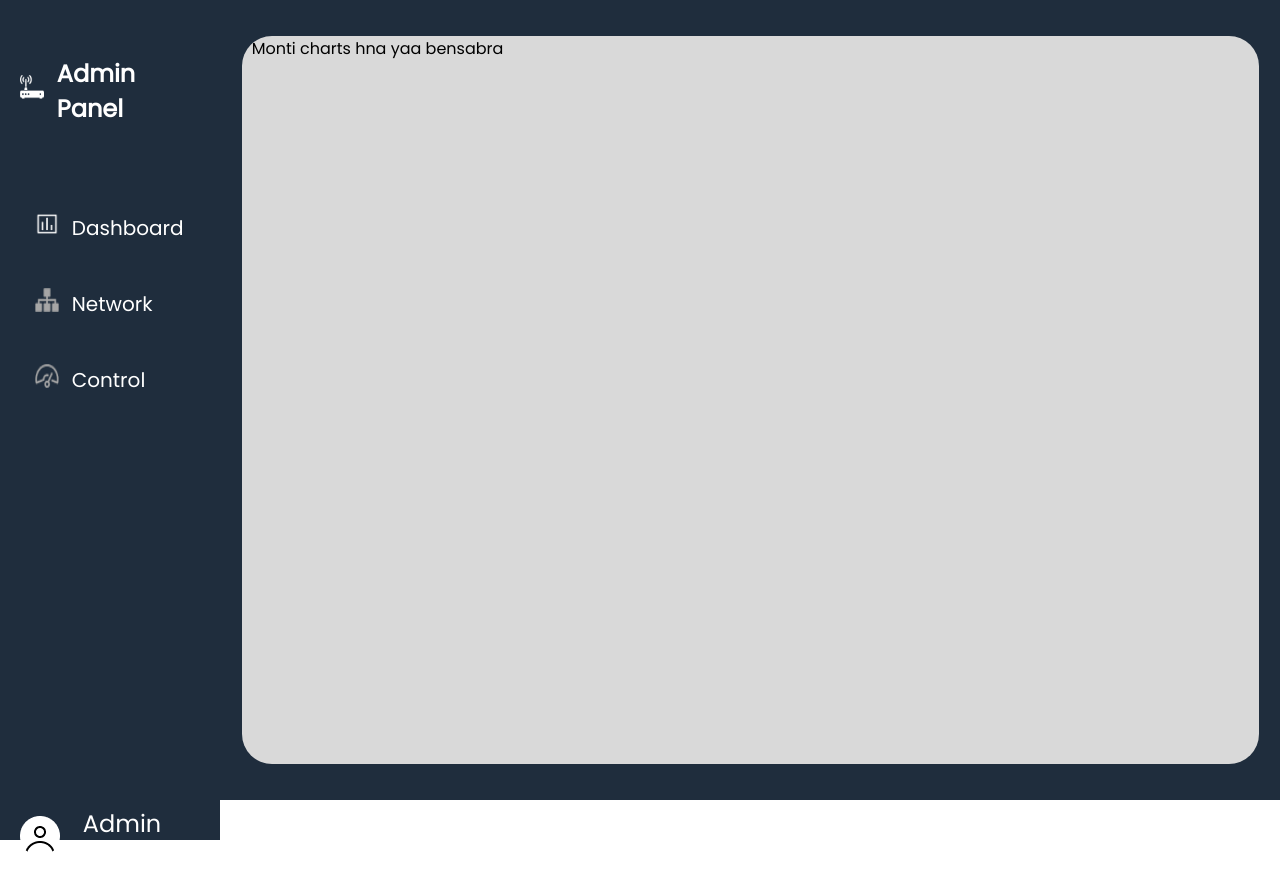
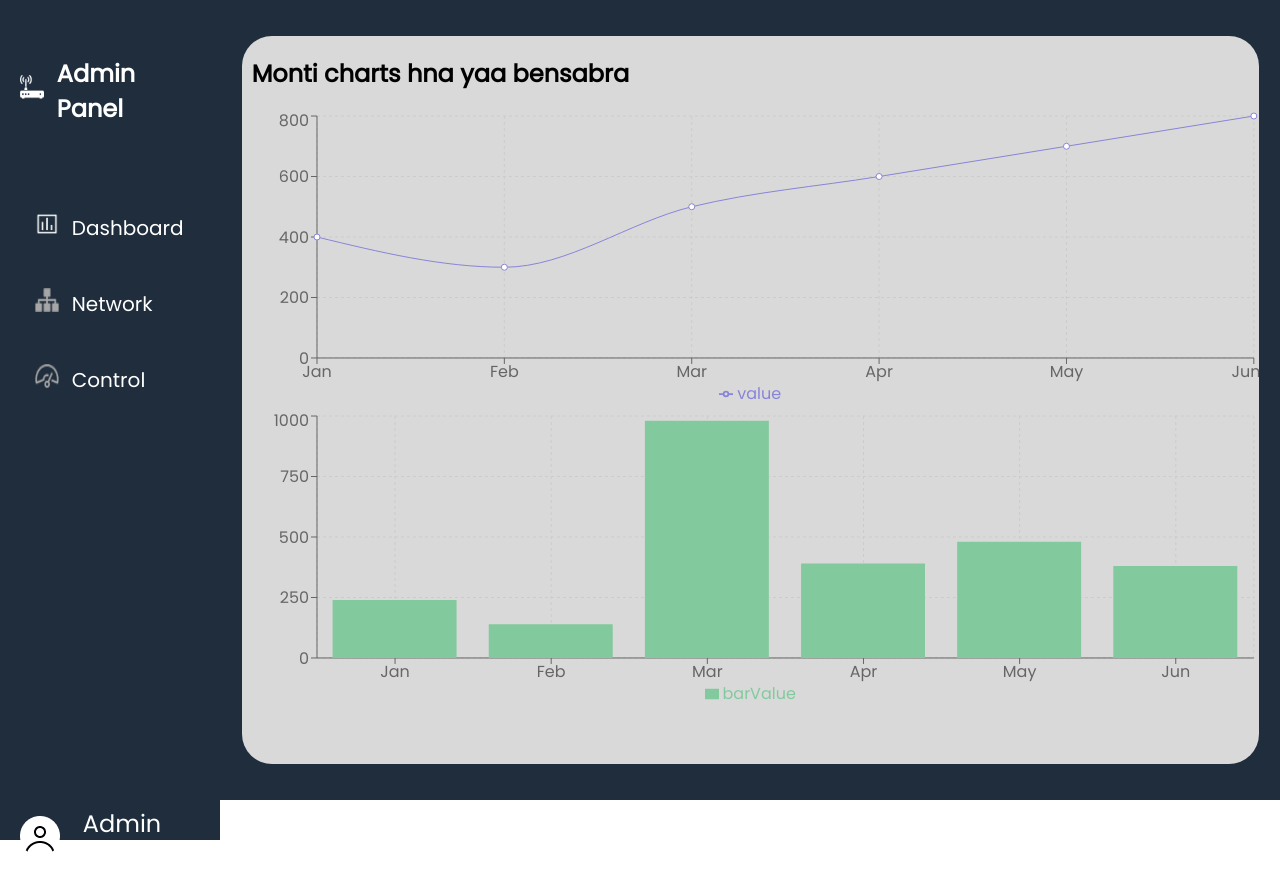
Before and after one commit to arhvnn/DevFest-Frontend, a Next.js app: page /dashboard in a window 1280 px wide. Built offline with nearby package versions, Linux system fonts and the light colour scheme.

Commit message:
Minor changes

```diff
--- a/components/dashboard/dashboardDetails.tsx
+++ b/components/dashboard/dashboardDetails.tsx
@@ -4,13 +4,48 @@ import eyeIcon from '../assets/eye.png';
 import styles from "./dashboard.module.css";
 import { useState } from 'react';
 import { useRouter } from 'next/navigation';
-import "@fontsource/poppins"
+import "@fontsource/poppins";
+import { LineChart, Line, BarChart, Bar, XAxis, YAxis, CartesianGrid, Tooltip, Legend, ResponsiveContainer } from 'recharts';
 
+const data = [
+  { name: 'Jan', value: 400, barValue: 240 },
+  { name: 'Feb', value: 300, barValue: 139 },
+  { name: 'Mar', value: 500, barValue: 980 },
+  { name: 'Apr', value: 600, barValue: 390 },
+  { name: 'May', value: 700, barValue: 480 },
+  { name: 'Jun', value: 800, barValue: 380 },
+];
 
 const DashDetails = () => {
     return (
         <>
-            <div className={styles.container}>Monti charts hna yaa bensabra</div>
+            <div className={styles.container}>
+                <h2>Monti charts hna yaa bensabra</h2>
+
+                {/* Line Chart */}
+                <ResponsiveContainer width="100%" height={300}>
+                    <LineChart data={data}>
+                        <CartesianGrid strokeDasharray="3 3" />
+                        <XAxis dataKey="name" />
+                        <YAxis />
+                        <Tooltip />
+                        <Legend />
+                        <Line type="monotone" dataKey="value" stroke="#8884d8" activeDot={{ r: 8 }} />
+                    </LineChart>
+                </ResponsiveContainer>
+
+                {/* Bar Chart */}
+                <ResponsiveContainer width="100%" height={300}>
+                    <BarChart data={data}>
+                        <CartesianGrid strokeDasharray="3 3" />
+                        <XAxis dataKey="name" />
+                        <YAxis />
+                        <Tooltip />
+                        <Legend />
+                        <Bar dataKey="barValue" fill="#82ca9d" />
+                    </BarChart>
+                </ResponsiveContainer>
+            </div>
         </>
     );
 }
--- a/package.json
+++ b/package.json
@@ -24,13 +24,15 @@
 		"@nextui-org/theme": "2.2.11",
 		"@react-aria/ssr": "3.9.4",
 		"@react-aria/visually-hidden": "3.8.12",
+		"bcrypt": "^5.1.1",
 		"clsx": "2.1.1",
 		"framer-motion": "~11.1.1",
 		"intl-messageformat": "^10.5.0",
 		"next": "^14.2.15",
 		"next-themes": "^0.2.1",
 		"react": "^18.3.1",
-		"react-dom": "^18.3.1"
+		"react-dom": "^18.3.1",
+		"recharts": "^2.13.0"
 	},
 	"devDependencies": {
 		"@types/node": "20.5.7",
```
Also changed, not shown: components/dashboard/dashboard.module.css (line endings or trailing spaces).
